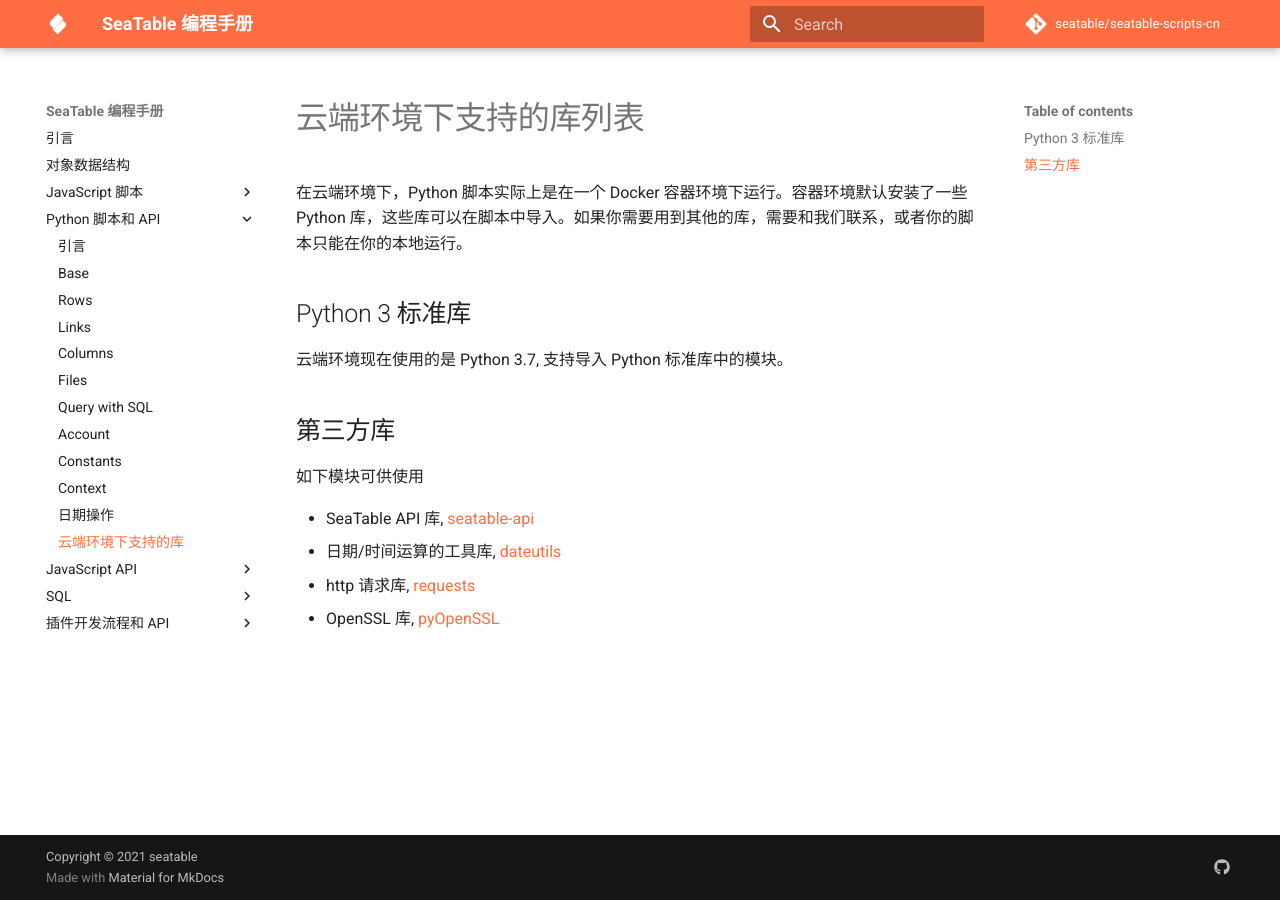
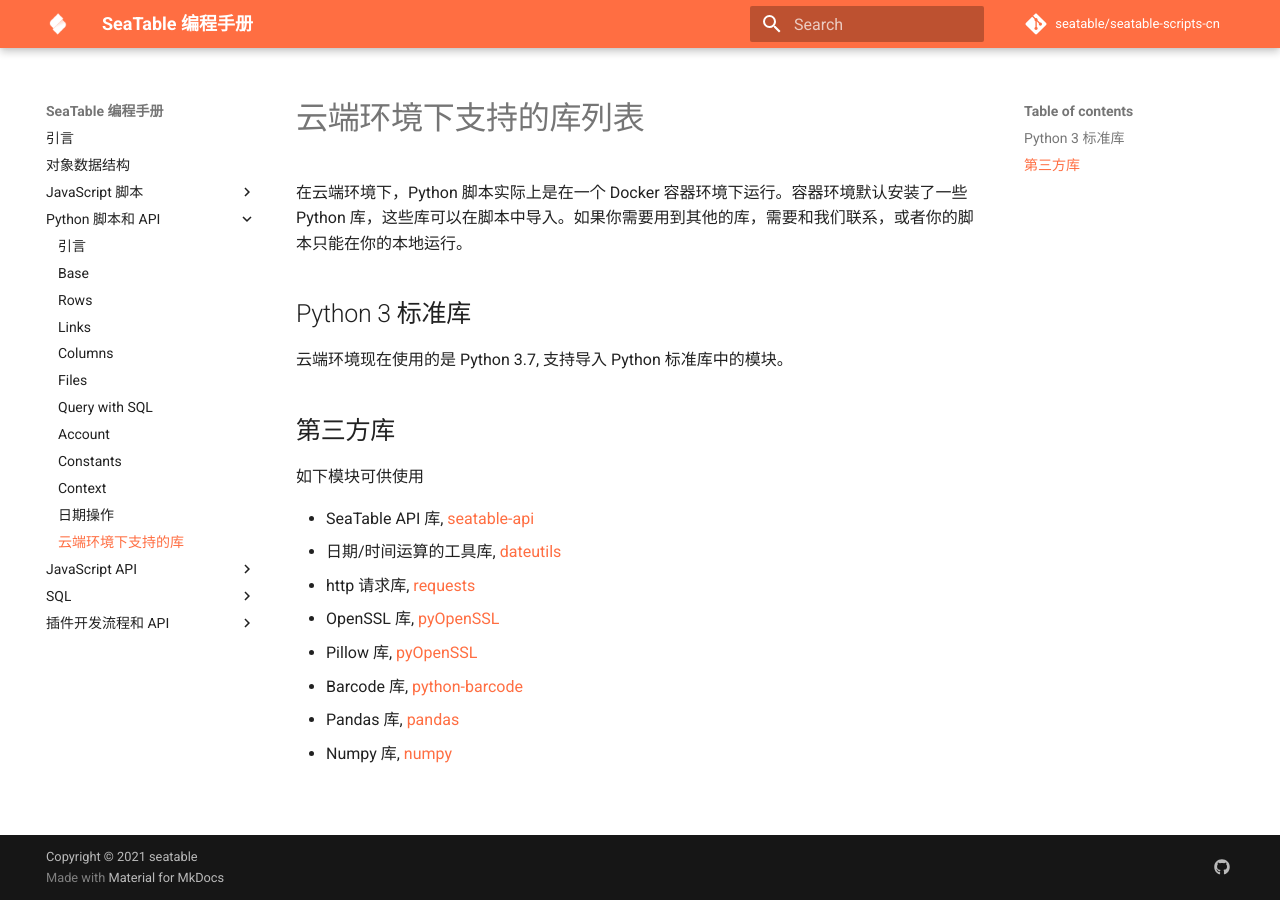
Before and after one commit to seatable/seatable-scripts-cn, an MkDocs documentation site: the page built from manual/python/libs.md, in a window 1280 px wide. Built offline with MkDocs 1.6.1 and Material for MkDocs 9.7.7, drawn with Linux system fonts in a browser that asks for light colours; comment, search, counter and statistics services are not loaded.

Commit message:
Update libs.md
add pandas numpy pillow and python-barcode

```diff
--- a/manual/python/libs.md
+++ b/manual/python/libs.md
@@ -14,3 +14,7 @@
 * 日期/时间运算的工具库, [dateutils](https://pypi.org/project/dateutils/)
 * http 请求库, [requests](https://pypi.org/project/requests/)
 * OpenSSL 库, [pyOpenSSL](https://pypi.org/project/pyOpenSSL/)
+* Pillow 库, [pyOpenSSL](https://pypi.org/project/Pillow/)
+* Barcode 库, [python-barcode](https://pypi.org/project/python-barcode/)
+* Pandas 库, [pandas](https://pypi.org/project/pandas/)
+* Numpy 库, [numpy](https://pypi.org/project/numpy/)
```
